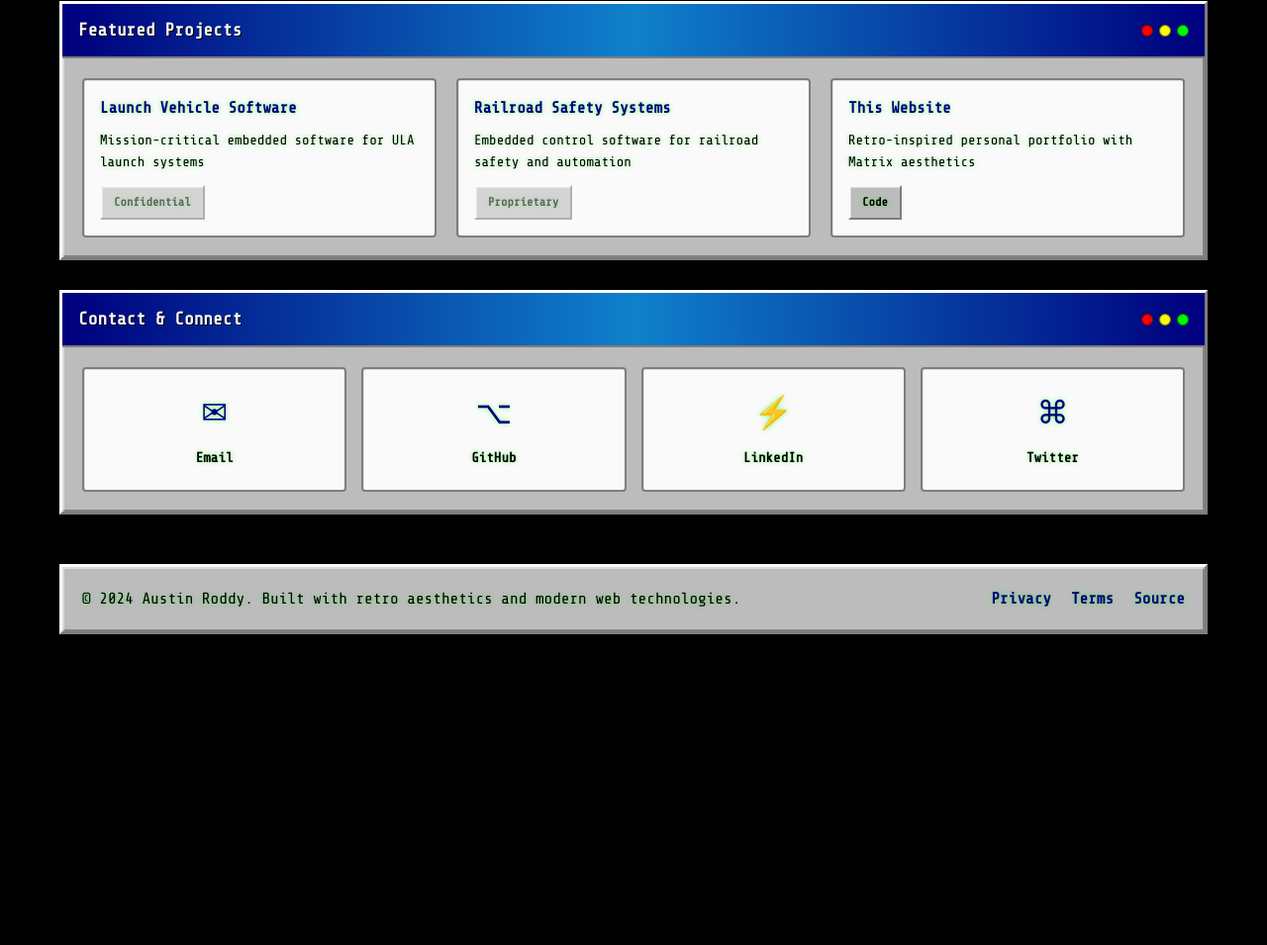
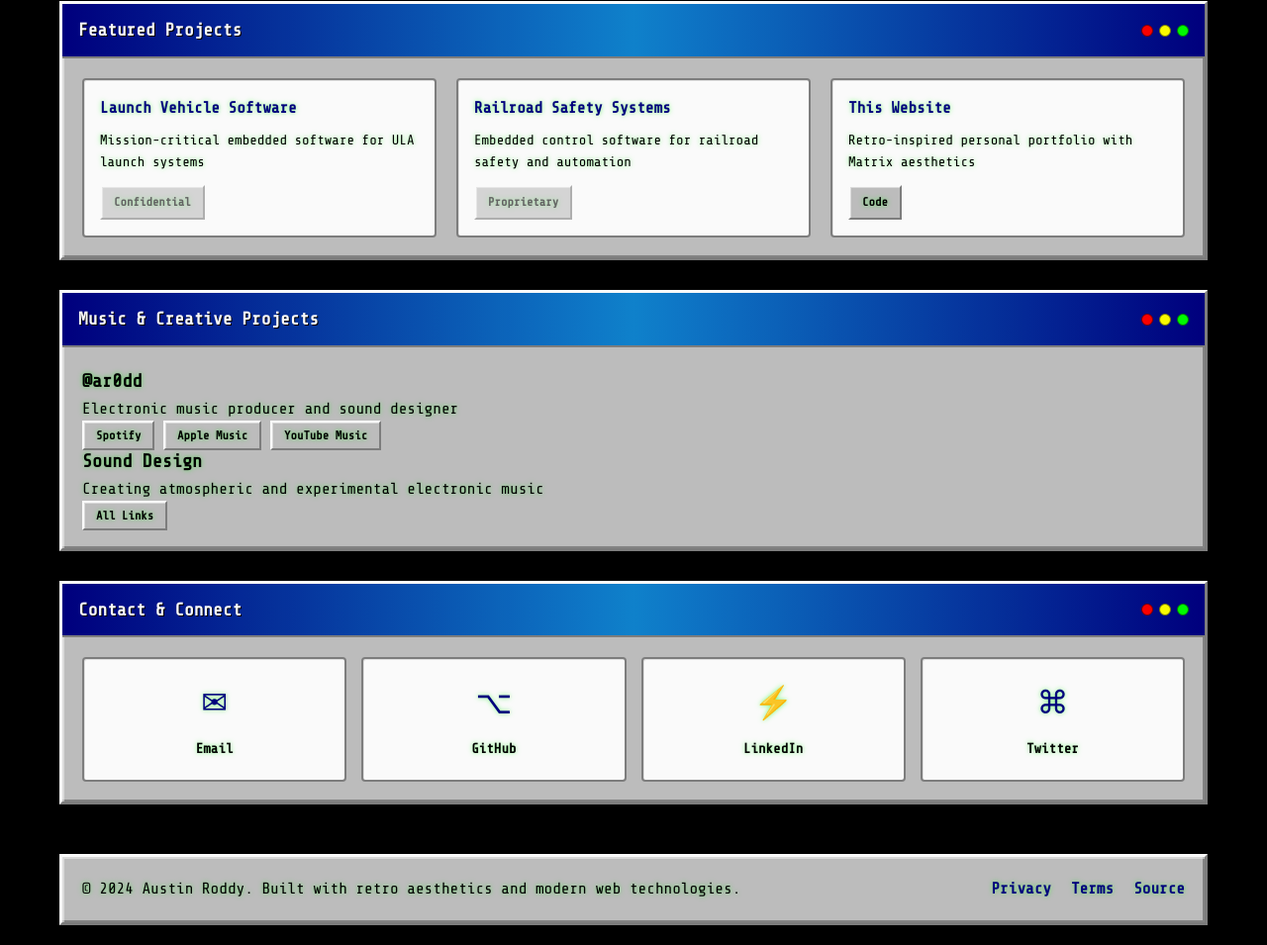
Before and after one commit to austinroddy/austinroddy, a plain HTML site: page index.html in a window 1280 px wide. Shown: the part 939-1894 px from the top of the page at 99% size. Before the commit the page ends 1600 px from the top, so only its background shows below. Drawn offline with nearby package versions, Linux system fonts and the light colour scheme.

Commit message:
Add music section showcasing @ar0dd music projects and creative work

```diff
--- a/index.html
+++ b/index.html
@@ -47,7 +47,8 @@
                             Aerospace: Launch Vehicle Systems, Mission Software, Safety-Critical Code<br>
                             Development: Software Architecture, Systems Engineering, Testing<br>
                             Tools: Git, Linux, Embedded IDEs, Hardware Debugging<br>
-                            Domain: Cybersecurity, AI/ML, Railroad Systems</span><br><br>
+                            Domain: Cybersecurity, AI/ML, Railroad Systems<br>
+                            Creative: Music Production, Sound Design, Digital Audio</span><br><br>
 
                             <span class="command">./connect.sh</span><br>
                             <span class="output">Connection established. Welcome to my aerospace engineering space.</span>
@@ -121,6 +122,39 @@
                 </div>
             </section>
 
+            <section class="music-section">
+                <div class="retro-card">
+                    <div class="card-header">
+                        <h2>Music & Creative Projects</h2>
+                        <div class="card-controls">
+                            <span class="control-dot"></span>
+                            <span class="control-dot"></span>
+                            <span class="control-dot"></span>
+                        </div>
+                    </div>
+                    <div class="card-content">
+                        <div class="music-grid">
+                            <div class="music-item">
+                                <h3>@ar0dd</h3>
+                                <p>Electronic music producer and sound designer</p>
+                                <div class="music-links">
+                                    <a href="https://open.spotify.com/artist/ar0dd" class="retro-button" target="_blank">Spotify</a>
+                                    <a href="https://music.apple.com/artist/ar0dd" class="retro-button" target="_blank">Apple Music</a>
+                                    <a href="https://music.youtube.com/channel/ar0dd" class="retro-button" target="_blank">YouTube Music</a>
+                                </div>
+                            </div>
+                            <div class="music-item">
+                                <h3>Sound Design</h3>
+                                <p>Creating atmospheric and experimental electronic music</p>
+                                <div class="music-links">
+                                    <a href="https://linktr.ee/ar0dd" class="retro-button" target="_blank">All Links</a>
+                                </div>
+                            </div>
+                        </div>
+                    </div>
+                </div>
+            </section>
+
             <section class="contact-section">
                 <div class="retro-card">
                     <div class="card-header">
```
